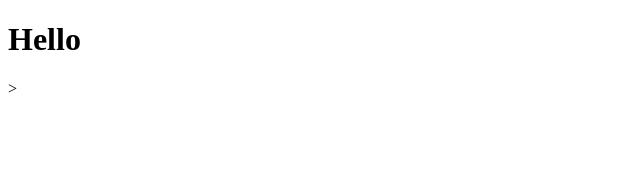
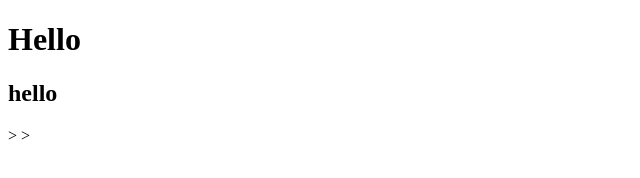
Before and after one commit to mohitkharwarm/Dse-demo, a plain HTML site: page index.html in a window 1280 px wide. Shown: the full height of the page, 0-640 px from the left. Drawn offline with Linux system fonts and the light colour scheme.

Commit message:
index.css was added and index.html

```diff
--- a/index.html
+++ b/index.html
@@ -5,5 +5,6 @@
 </head>
 <body>
 <h1>Hello</h1>
+<h2>hello</h2>>
 </body>
 </html>>
```
